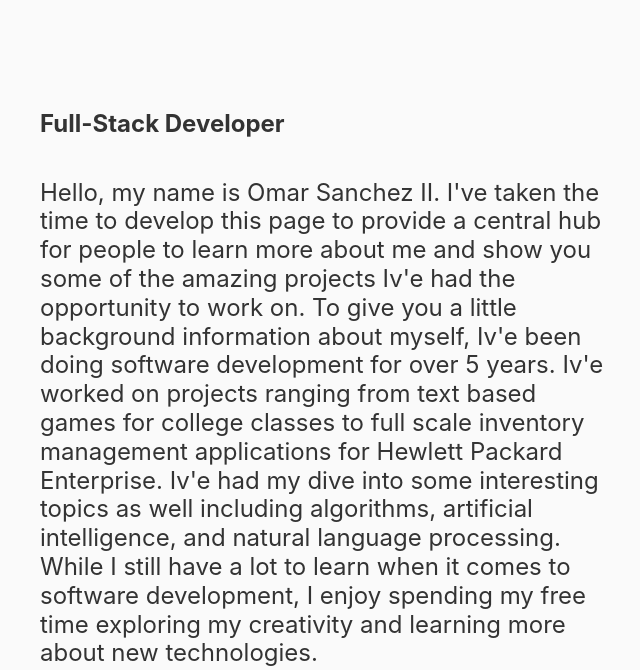
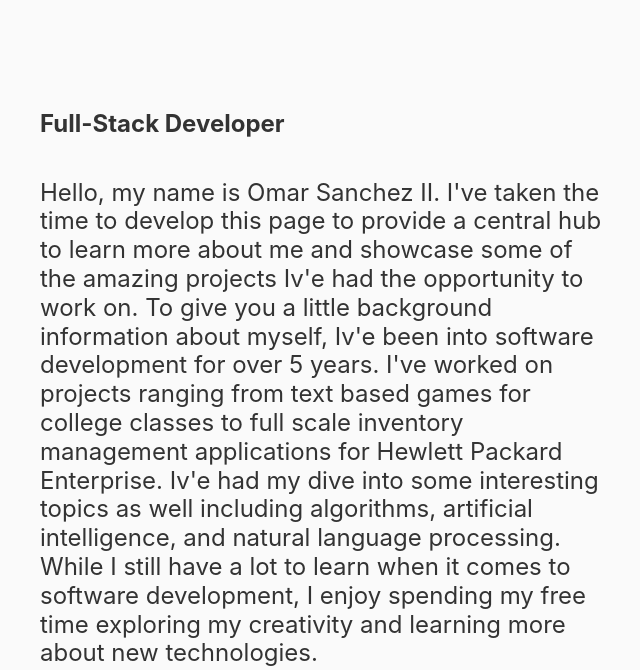
Before and after one commit to Osanchez/PortfolioWebsite, a Django app: page /about/ in a window 1280 px wide. Shown: the part 786-1456 px from the top of the page, without its empty margins (615-1255 px from the left). Run offline with Django 3.2, Linux system fonts and the light colour scheme; parts of the project's set-up code (start-up, migrations or seed data) failed here and were passed over; some libraries are stand-ins or nearby versions.

Commit message:
spelling mistakes

```diff
--- a/blog/templates/blog/about.html
+++ b/blog/templates/blog/about.html
@@ -72,14 +72,17 @@
                     <div class="about">
                             <p class="wow fadeInLeft" data-wow-duration="1s"><strong>
                                 Full-Stack Developer
+
+
+
                             </strong></p>
 
                             <p class="wow fadeInRight" data-wow-duration="1s">
                                 Hello, my name is Omar Sanchez II. I've taken the time to develop this page to provide a
-                                central hub for people to learn more about me
-                                and show you some of the amazing projects Iv'e had the opportunity to work on.
-                                To give you a little background information about myself, Iv'e been doing software development
-                                for over 5 years. Iv'e worked on projects ranging from text based games for
+                                central hub to learn more about me
+                                and showcase some of the amazing projects Iv'e had the opportunity to work on.
+                                To give you a little background information about myself, Iv'e been into software development
+                                for over 5 years. I've worked on projects ranging from text based games for
                                 college classes to full scale inventory management applications for Hewlett Packard Enterprise.
                                 Iv'e had my dive into some interesting topics as well including algorithms, artificial intelligence,
                                 and natural language processing. While I still have a lot to learn when it comes to software
@@ -102,6 +105,7 @@
                                 interested in learning more about me feel free to visit my LinkedIn page or my resume to
                                 get more information on how to reach me. I'm a fairly outgoing person, and believe that
                                 I can be a great fit for any team or project. I look forward to hearing from you!
+
                                 - Omar Sanchez II
                             </p>
                     </div>
```
